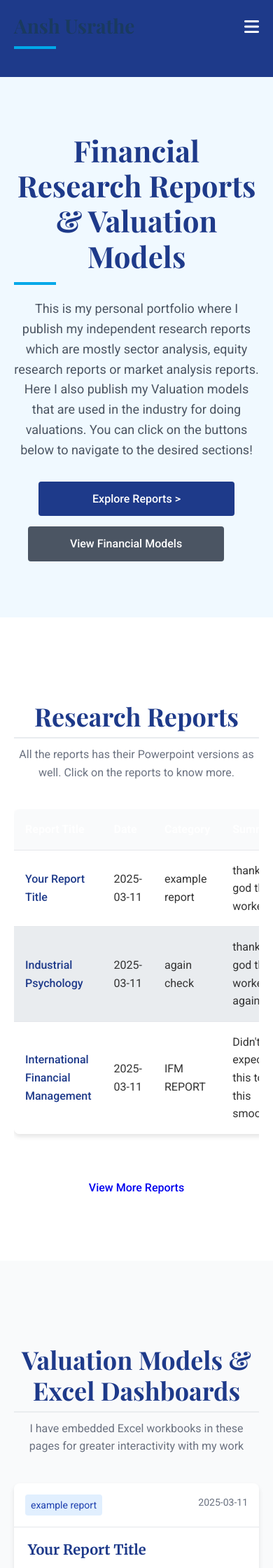
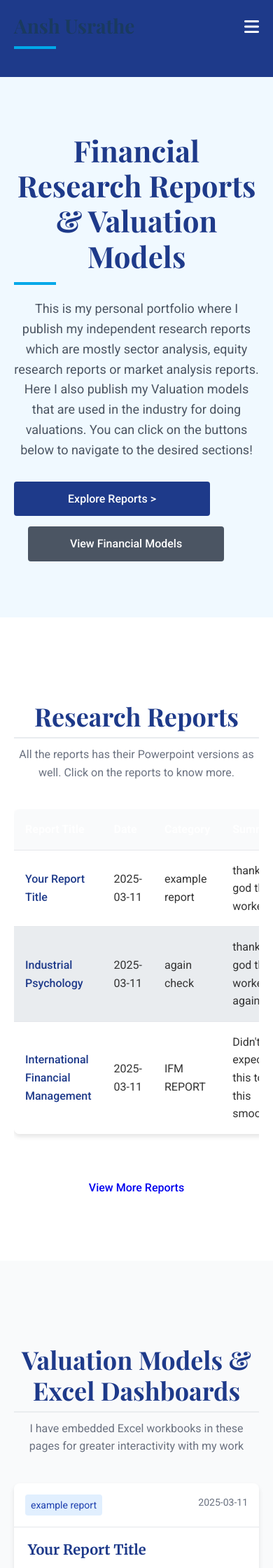
Before and after one commit to anshusrathe/FinBlogs, a Jekyll site: the page index.html, which Jekyll copies as it is, in a window 390 px wide. Shown: the top 2240 px of the page at 70% size. Built offline with Jekyll 4.4.1, drawn with Linux system fonts in a browser that asks for light colours.

Commit message:
Merge remote changes and add my updates

```diff
--- a/index.html
+++ b/index.html
@@ -395,16 +395,13 @@
         border-radius: 4px;
       }
 
-        /* Make hero buttons equal width, centered, stacked with a gap */
+      /* Mobile: Stack hero buttons with gap */
       .hero-content a.btn {
         display: block;
-        width: 80%;           /* You can adjust this to 70%, 90%, etc. */
-        max-width: 320px;     /* Optional: caps the max width so it doesn’t become too large */
-        margin: 0 auto 15px;  /* Center horizontally and add bottom spacing */
-        text-align: center;   /* Center the button text */
+        width: 80%;
+        margin-bottom: 15px;
+        text-align: center;
       }
-
-      /* Remove the extra bottom margin on the last button */
       .hero-content a.btn:last-child {
         margin-bottom: 0;
       }
```
